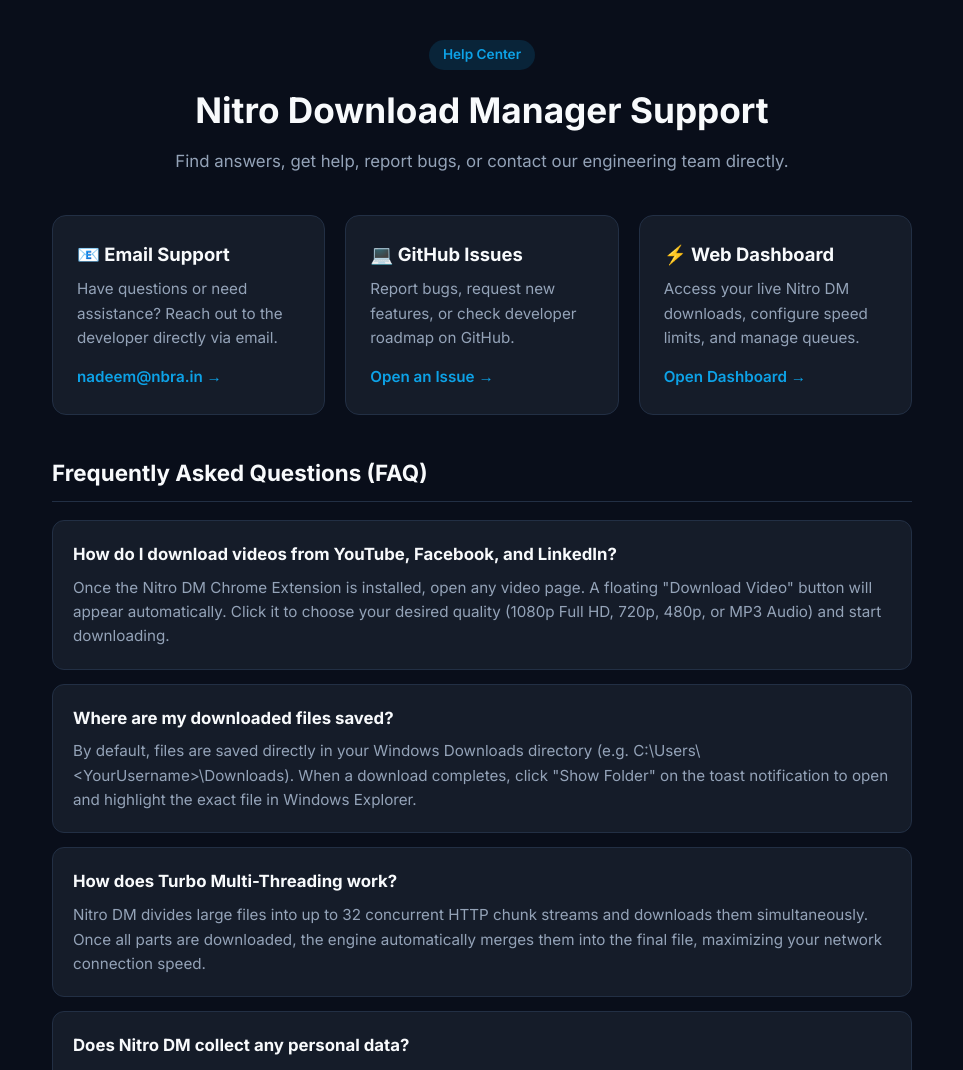
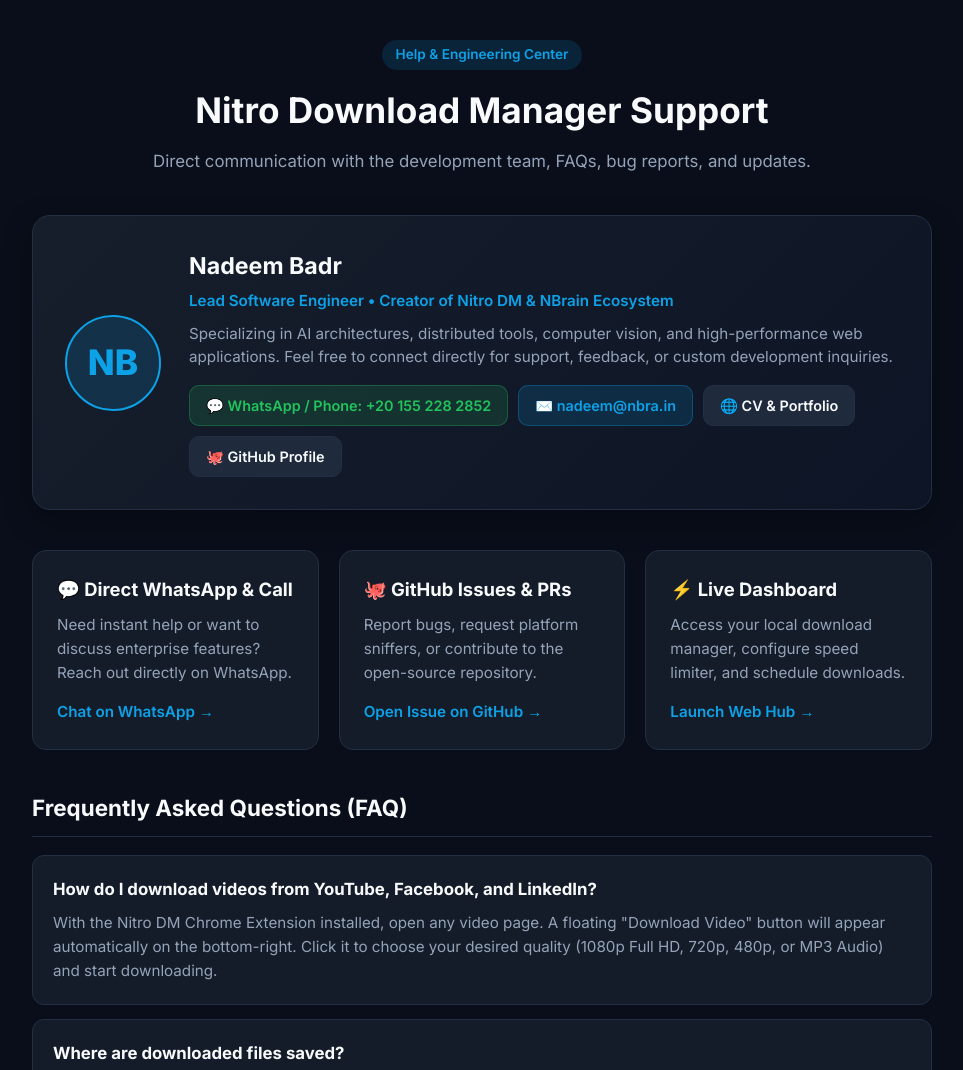
Before and after one commit to NadeemBadr00/Nitro-Download-Manager, a browser extension: page public/support.html in a window 1280 px wide. Shown: the top 1070 px of the page, without its empty margins (158-1121 px from the left). Drawn offline with Linux system fonts and the light colour scheme.

Commit message:
Update Support page with developer spotlight, WhatsApp, and portfolio links

```diff
--- a/public/support.html
+++ b/public/support.html
@@ -3,7 +3,7 @@
 <head>
     <meta charset="UTF-8">
     <meta name="viewport" content="width=device-width, initial-scale=1.0">
-    <title>Support & Help Center - Nitro Download Manager</title>
+    <title>Support & Developer Center - Nitro Download Manager</title>
     <link rel="preconnect" href="https://fonts.googleapis.com">
     <link rel="preconnect" href="https://fonts.gstatic.com" crossorigin>
     <link href="https://fonts.googleapis.com/css2?family=Inter:wght@300;400;500;600;700;800&display=swap" rel="stylesheet">
@@ -11,24 +11,74 @@
         :root {
             --bg: hsl(222, 47%, 7%);
             --card-bg: hsl(217, 33%, 12%);
-            --card-hover: hsl(217, 33%, 15%);
+            --card-hover: hsl(217, 33%, 16%);
             --text-main: hsl(210, 40%, 98%);
             --text-muted: hsl(215, 20%, 65%);
             --primary: hsl(199, 89%, 48%);
             --primary-glow: hsla(199, 89%, 48%, 0.15);
             --border: hsl(217, 33%, 20%);
-            --success: hsl(150, 84%, 40%);
+            --whatsapp: hsl(142, 70%, 45%);
+            --whatsapp-glow: hsla(142, 70%, 45%, 0.15);
         }
         * { box-sizing: border-box; margin: 0; padding: 0; font-family: 'Inter', sans-serif; }
         body { background-color: var(--bg); color: var(--text-main); line-height: 1.6; padding: 40px 20px; }
-        .container { max-width: 860px; margin: 0 auto; }
+        .container { max-width: 900px; margin: 0 auto; }
 
         .header { text-align: center; margin-bottom: 40px; }
         .badge { display: inline-block; background: var(--primary-glow); color: var(--primary); padding: 4px 14px; border-radius: 99px; font-size: 0.85rem; font-weight: 600; margin-bottom: 12px; }
         h1 { font-size: 2.2rem; color: var(--text-main); margin-bottom: 10px; }
         .subtitle { color: var(--text-muted); font-size: 1.05rem; }
 
-        .grid { display: grid; grid-template-columns: repeat(auto-fit, minmax(250px, 1fr)); gap: 20px; margin-bottom: 40px; }
+        /* Developer Spotlight Card */
+        .dev-card {
+            background: linear-gradient(135deg, hsl(217, 33%, 13%), hsl(222, 47%, 10%));
+            border: 1px solid var(--border);
+            border-radius: 18px;
+            padding: 32px;
+            margin-bottom: 40px;
+            display: flex;
+            gap: 28px;
+            align-items: center;
+            box-shadow: 0 10px 30px rgba(0, 0, 0, 0.3);
+        }
+        .dev-avatar {
+            width: 96px;
+            height: 96px;
+            border-radius: 50%;
+            background: var(--primary-glow);
+            border: 2px solid var(--primary);
+            display: flex;
+            align-items: center;
+            justify-content: center;
+            font-size: 2.2rem;
+            font-weight: 800;
+            color: var(--primary);
+            flex-shrink: 0;
+        }
+        .dev-info h2 { font-size: 1.45rem; color: var(--text-main); margin-bottom: 4px; }
+        .dev-info .dev-role { color: var(--primary); font-weight: 600; font-size: 0.95rem; margin-bottom: 10px; }
+        .dev-info p { color: var(--text-muted); font-size: 0.95rem; line-height: 1.5; margin-bottom: 16px; }
+
+        .contact-chips { display: flex; flex-wrap: wrap; gap: 10px; }
+        .chip {
+            display: inline-flex;
+            align-items: center;
+            gap: 8px;
+            padding: 8px 16px;
+            border-radius: 10px;
+            font-size: 0.9rem;
+            font-weight: 600;
+            text-decoration: none;
+            transition: all 0.2s;
+        }
+        .chip-phone { background: var(--whatsapp-glow); color: var(--whatsapp); border: 1px solid hsla(142, 70%, 45%, 0.3); }
+        .chip-phone:hover { background: hsla(142, 70%, 45%, 0.25); transform: translateY(-2px); }
+        .chip-email { background: var(--primary-glow); color: var(--primary); border: 1px solid hsla(199, 89%, 48%, 0.3); }
+        .chip-email:hover { background: hsla(199, 89%, 48%, 0.25); transform: translateY(-2px); }
+        .chip-portfolio { background: hsl(217, 33%, 18%); color: var(--text-main); border: 1px solid var(--border); }
+        .chip-portfolio:hover { border-color: var(--primary); transform: translateY(-2px); }
+
+        .grid { display: grid; grid-template-columns: repeat(auto-fit, minmax(260px, 1fr)); gap: 20px; margin-bottom: 40px; }
         .card { background: var(--card-bg); padding: 24px; border-radius: 14px; border: 1px solid var(--border); transition: all 0.2s; }
         .card:hover { border-color: var(--primary); background: var(--card-hover); transform: translateY(-2px); }
         .card h3 { font-size: 1.15rem; color: var(--text-main); margin-bottom: 8px; display: flex; align-items: center; gap: 8px; }
@@ -45,31 +95,60 @@
         .footer { text-align: center; margin-top: 50px; padding-top: 24px; border-top: 1px solid var(--border); color: var(--text-muted); font-size: 0.9rem; }
         .footer a { color: var(--primary); text-decoration: none; margin: 0 10px; }
         .footer a:hover { text-decoration: underline; }
+
+        @media (max-width: 680px) {
+            .dev-card { flex-direction: column; text-align: center; }
+            .contact-chips { justify-content: center; }
+        }
     </style>
 </head>
 <body>
     <div class="container">
         <div class="header">
-            <span class="badge">Help Center</span>
+            <span class="badge">Help & Engineering Center</span>
             <h1>Nitro Download Manager Support</h1>
-            <p class="subtitle">Find answers, get help, report bugs, or contact our engineering team directly.</p>
+            <p class="subtitle">Direct communication with the development team, FAQs, bug reports, and updates.</p>
+        </div>
+
+        <!-- Developer Spotlight Card -->
+        <div class="dev-card">
+            <div class="dev-avatar">NB</div>
+            <div class="dev-info">
+                <h2>Nadeem Badr</h2>
+                <div class="dev-role">Lead Software Engineer • Creator of Nitro DM & NBrain Ecosystem</div>
+                <p>Specializing in AI architectures, distributed tools, computer vision, and high-performance web applications. Feel free to connect directly for support, feedback, or custom development inquiries.</p>
+                <div class="contact-chips">
+                    <a href="https://wa.me/201552282852" target="_blank" class="chip chip-phone">
+                        💬 WhatsApp / Phone: +20 155 228 2852
+                    </a>
+                    <a href="mailto:nadeem@nbra.in" class="chip chip-email">
+                        ✉️ nadeem@nbra.in
+                    </a>
+                    <a href="https://cv.nbra.in" target="_blank" class="chip chip-portfolio">
+                        🌐 CV & Portfolio
+                    </a>
+                    <a href="https://github.com/NadeemBadr00" target="_blank" class="chip chip-portfolio">
+                        🐙 GitHub Profile
+                    </a>
+                </div>
+            </div>
         </div>
 
         <div class="grid">
             <div class="card">
-                <h3>📧 Email Support</h3>
-                <p>Have questions or need assistance? Reach out to the developer directly via email.</p>
-                <a href="mailto:nadeem@nbra.in">nadeem@nbra.in &rarr;</a>
+                <h3>💬 Direct WhatsApp & Call</h3>
+                <p>Need instant help or want to discuss enterprise features? Reach out directly on WhatsApp.</p>
+                <a href="https://wa.me/201552282852" target="_blank">Chat on WhatsApp &rarr;</a>
             </div>
             <div class="card">
-                <h3>💻 GitHub Issues</h3>
-                <p>Report bugs, request new features, or check developer roadmap on GitHub.</p>
-                <a href="https://github.com/NadeemBadr00/Nitro-Download-Manager/issues" target="_blank">Open an Issue &rarr;</a>
+                <h3>🐙 GitHub Issues & PRs</h3>
+                <p>Report bugs, request platform sniffers, or contribute to the open-source repository.</p>
+                <a href="https://github.com/NadeemBadr00/Nitro-Download-Manager/issues" target="_blank">Open Issue on GitHub &rarr;</a>
             </div>
             <div class="card">
-                <h3>⚡ Web Dashboard</h3>
-                <p>Access your live Nitro DM downloads, configure speed limits, and manage queues.</p>
-                <a href="https://idm.nbra.in">Open Dashboard &rarr;</a>
+                <h3>⚡ Live Dashboard</h3>
+                <p>Access your local download manager, configure speed limiter, and schedule downloads.</p>
+                <a href="https://idm.nbra.in">Launch Web Hub &rarr;</a>
             </div>
         </div>
 
@@ -77,11 +156,11 @@
 
         <div class="faq-item">
             <h4>How do I download videos from YouTube, Facebook, and LinkedIn?</h4>
-            <p>Once the Nitro DM Chrome Extension is installed, open any video page. A floating "Download Video" button will appear automatically. Click it to choose your desired quality (1080p Full HD, 720p, 480p, or MP3 Audio) and start downloading.</p>
+            <p>With the Nitro DM Chrome Extension installed, open any video page. A floating "Download Video" button will appear automatically on the bottom-right. Click it to choose your desired quality (1080p Full HD, 720p, 480p, or MP3 Audio) and start downloading.</p>
         </div>
 
         <div class="faq-item">
-            <h4>Where are my downloaded files saved?</h4>
+            <h4>Where are downloaded files saved?</h4>
             <p>By default, files are saved directly in your Windows <code>Downloads</code> directory (e.g. <code>C:\Users\&lt;YourUsername&gt;\Downloads</code>). When a download completes, click "Show Folder" on the toast notification to open and highlight the exact file in Windows Explorer.</p>
         </div>
 
@@ -96,10 +175,11 @@
         </div>
 
         <div class="footer">
-            <p>&copy; 2026 Nitro Download Manager • Developed by Nadeem Badr</p>
+            <p>&copy; 2026 Nitro Download Manager • Developed with &hearts; by Nadeem Badr</p>
             <p style="margin-top: 8px;">
                 <a href="https://idm.nbra.in">Home</a>
                 <a href="/privacy.html">Privacy Policy</a>
+                <a href="https://cv.nbra.in">CV Portfolio</a>
                 <a href="https://nbra.in">NBrain.in</a>
             </p>
         </div>
```
